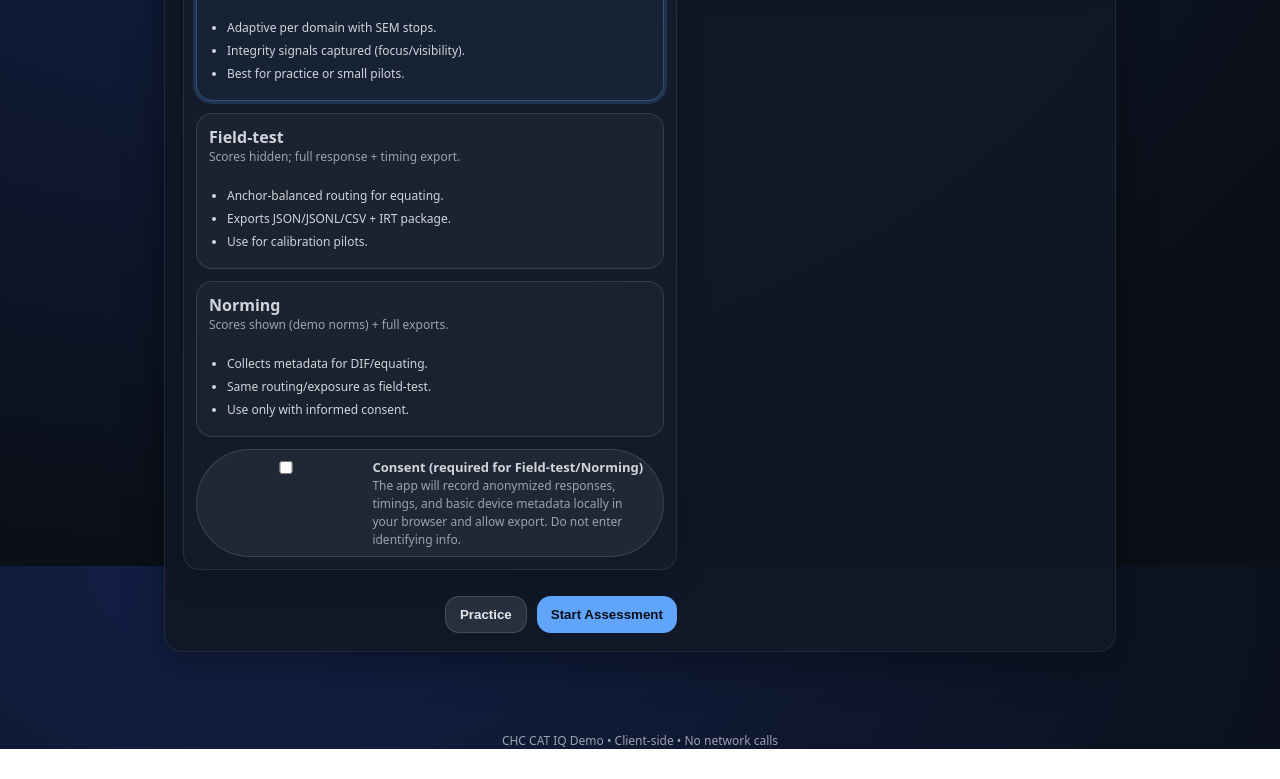
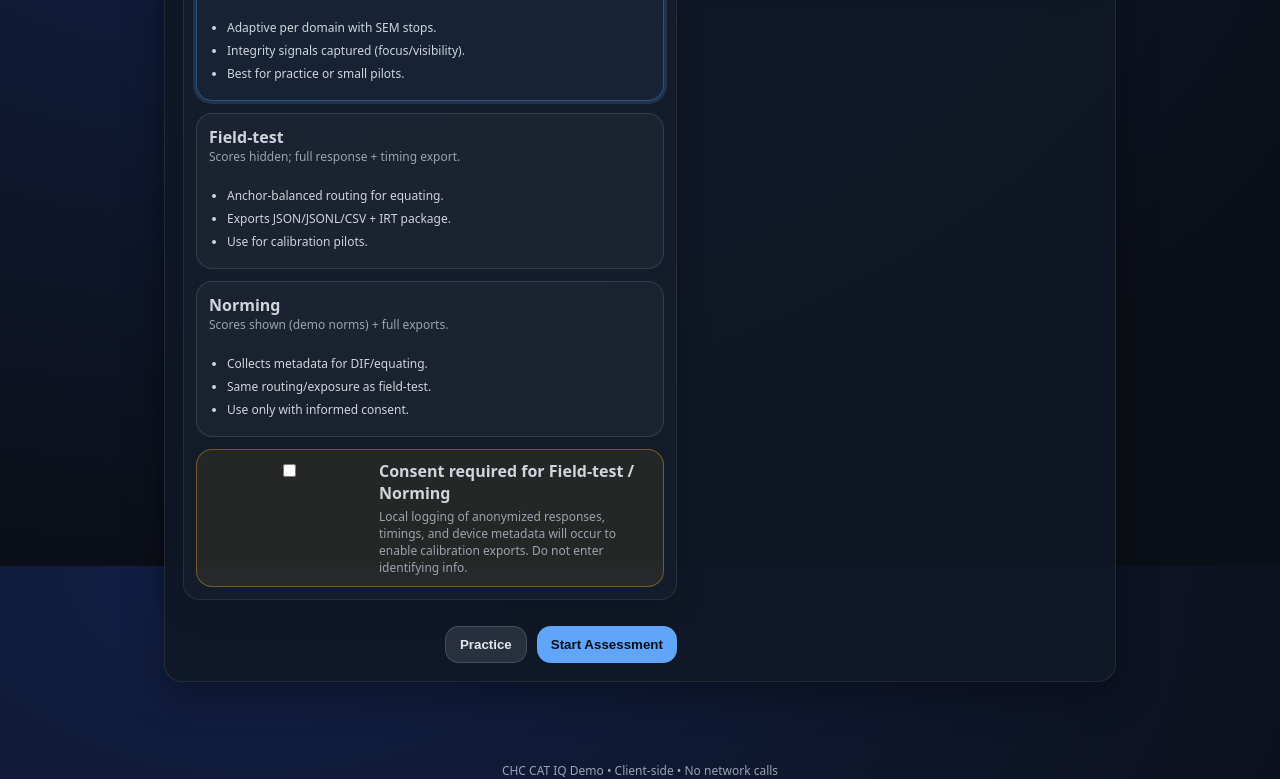
Before and after one commit to seedpaul/IQ-Gamma, a plain HTML site: page index.html in a window 1280 px wide. Shown: the part 1034-1813 px from the top of the page. Before the commit the page ends 1783 px from the top, so only its background shows below. Drawn offline with Linux system fonts and the light colour scheme.

Commit message:
fix: highlight consent box (task 4)
Restyled the consent requirement into its own warning card with clearer copy and checkbox alignment so Field-test/Norming users cannot miss it. Added consentCard/consentLabel styles for spacing, border, and typography. Manual test: not run (layout-only change).

```diff
--- a/index.html
+++ b/index.html
@@ -124,15 +124,17 @@
               </label>
             </div>
 
-            <label class="badge consentBadge">
-              <input type="checkbox" id="consentCheck">
-              <span>
-                <strong>Consent (required for Field-test/Norming)</strong><br>
-                <span class="muted small">
-                  The app will record anonymized responses, timings, and basic device metadata locally in your browser and allow export. Do not enter identifying info.
-                </span>
-              </span>
-            </label>
+            <div class="consentCard">
+              <label class="consentLabel">
+                <input type="checkbox" id="consentCheck">
+                <div class="consentCopy">
+                  <div class="modeTitle">Consent required for Field-test / Norming</div>
+                  <div class="muted small">
+                    Local logging of anonymized responses, timings, and device metadata will occur to enable calibration exports. Do not enter identifying info.
+                  </div>
+                </div>
+              </label>
+            </div>
           </div>
 
           <div class="actions">
--- a/styles.css
+++ b/styles.css
@@ -391,6 +391,28 @@ input, .input{
   font-weight:700;
   font-size: 16px;
 }
+.consentCard{
+  margin-top: 12px;
+  border: 1px solid rgba(251,191,36,.35);
+  background: rgba(251,191,36,.08);
+  border-radius: 16px;
+  padding: 10px 12px;
+}
+.consentLabel{
+  display:flex;
+  gap: 10px;
+  align-items:flex-start;
+  cursor:pointer;
+}
+.consentLabel input{
+  margin-top: 4px;
+  accent-color: var(--accent);
+}
+.consentCopy{
+  display:flex;
+  flex-direction:column;
+  gap:4px;
+}
 .toolRow{
   display:flex;
   flex-wrap:wrap;
```
